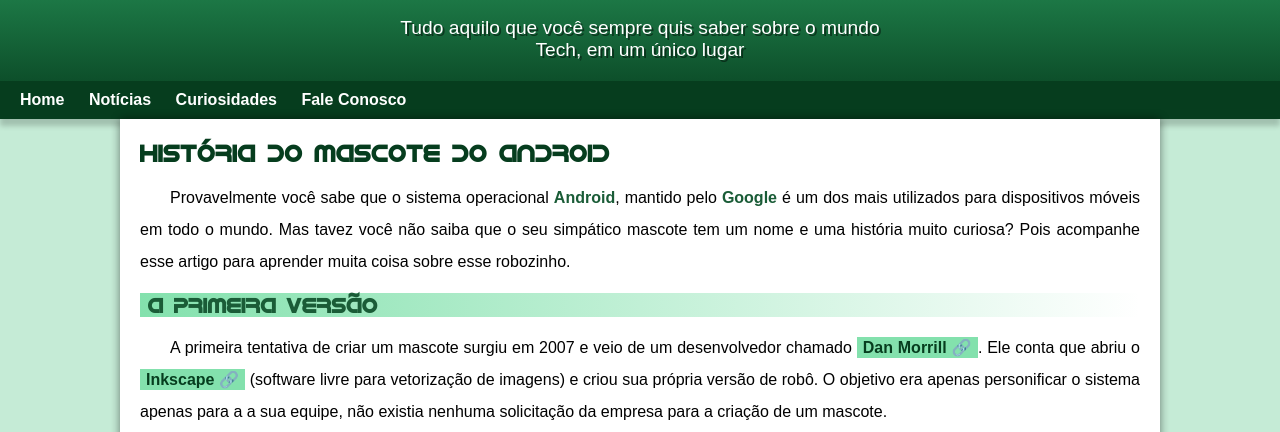
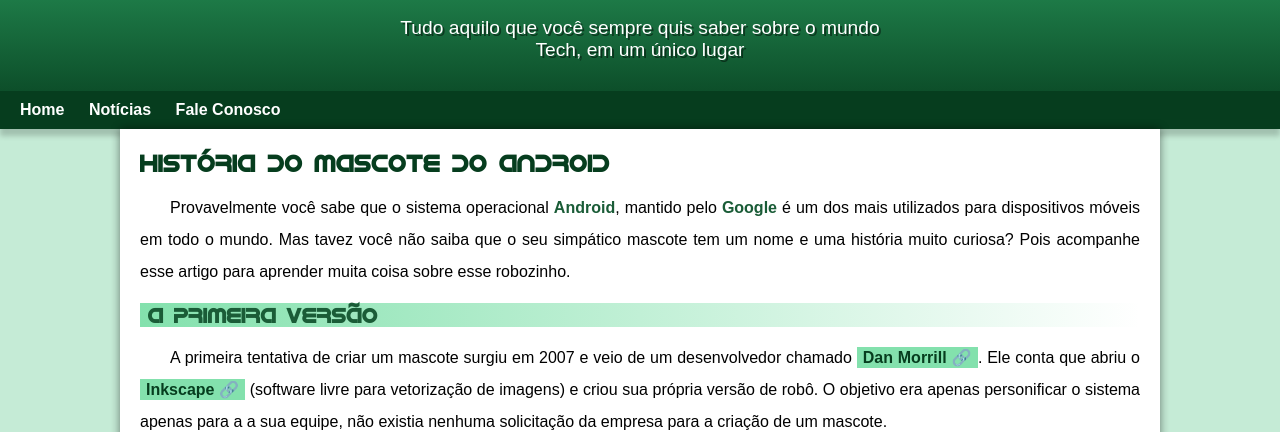
Before and after one commit to evertontozzo/projeto-android, a plain HTML site: page index.html in a window 1280 px wide. Shown: the part 100-532 px from the top of the page. Drawn offline with Linux system fonts and the light colour scheme.

Commit message:
problema de padding corrigido

```diff
--- a/estilo/style.css
+++ b/estilo/style.css
@@ -66,7 +66,7 @@ header p{
     max-width: 500px;
     padding-left: 10px;
     padding-right: 10px;
-    padding-bottom: 20px;
+    padding-bottom: 30px;
     margin: auto;
     text-shadow: 2px 2px 0px rgba(0, 0, 0, 0.466);
 }
--- a/index.html
+++ b/index.html
@@ -16,7 +16,6 @@
         <nav>
             <a href="#">Home</a>
             <a href="#">Notícias</a>
-            <a href="#">Curiosidades</a>
             <a href="#">Fale Conosco</a>
         </nav>
 
```
